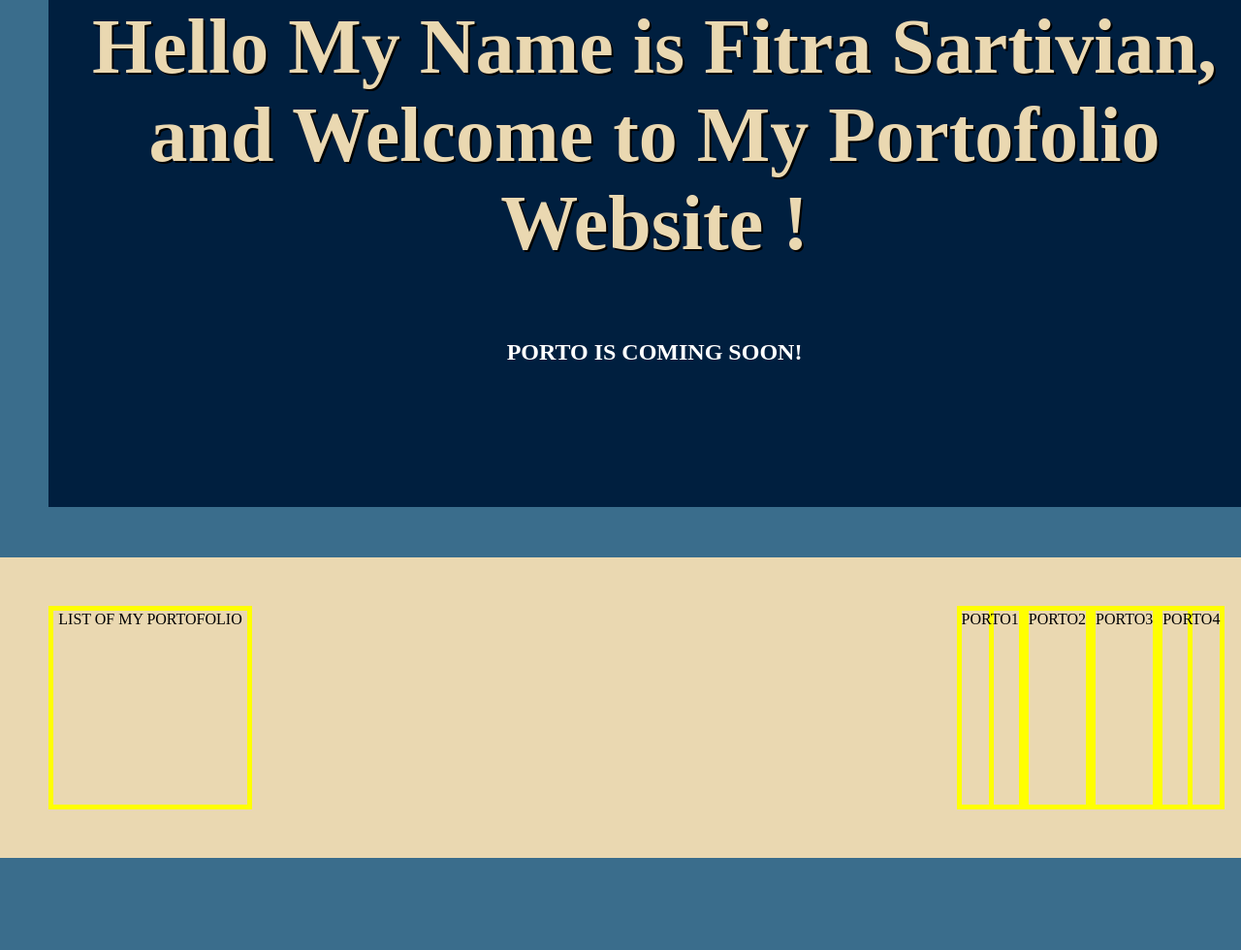
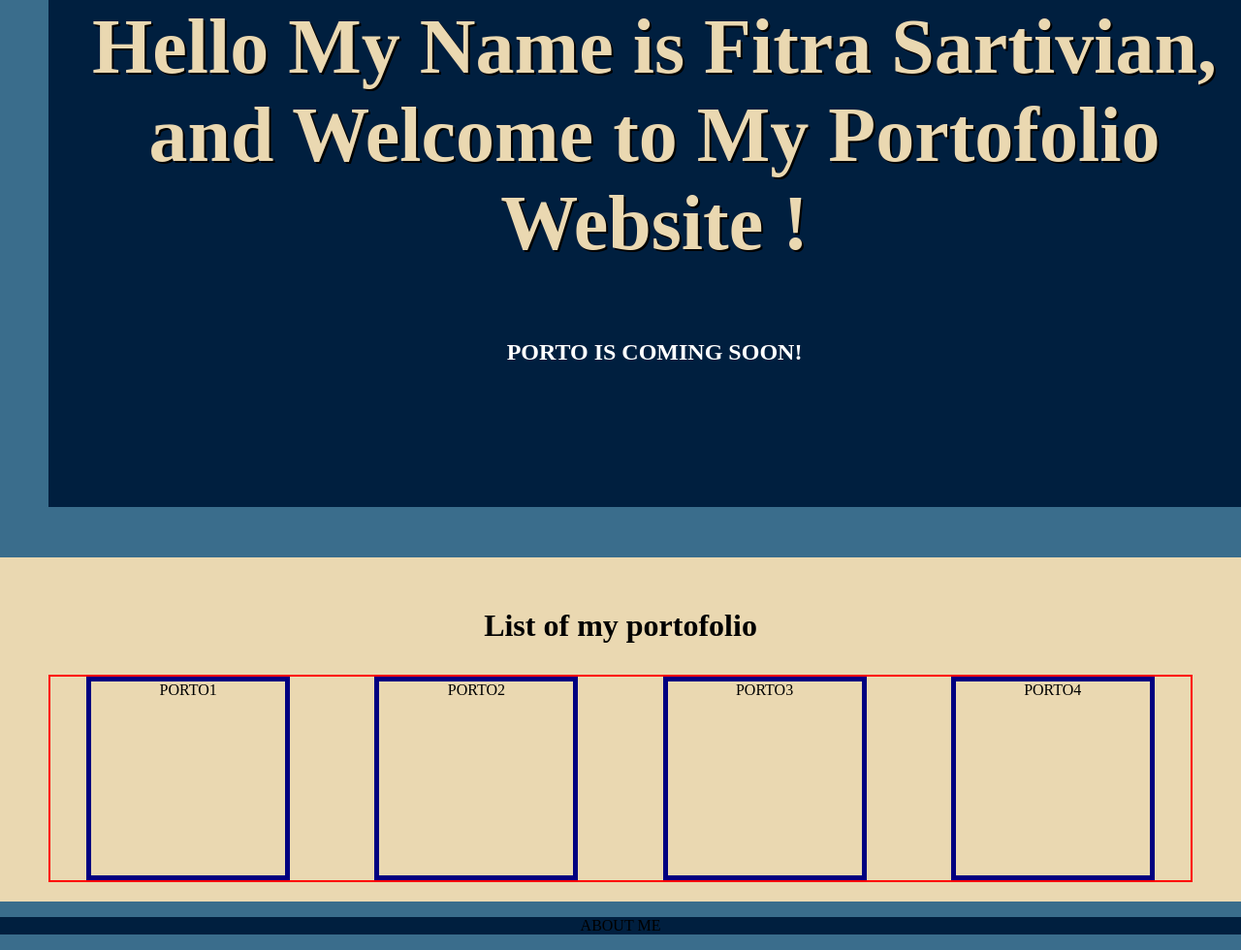
Before and after one commit to sartivian/Porto_Attempt1, a plain HTML site: page index.html in a window 1280 px wide. Shown: the part 297-1277 px from the top of the page at 97% size. Before the commit the page ends 1182 px from the top, so only its background shows below. Drawn offline with Linux system fonts and the light colour scheme.

Commit message:
fix section 2

```diff
--- a/index.html
+++ b/index.html
@@ -30,7 +30,7 @@
         </div>
 
         <div class="section2">
-            <div class="subtitle">LIST OF MY PORTOFOLIO</div>
+            <p>List of my portofolio</p>
             <div class="portocontainer">
                 <div>PORTO1</div>
                 <div>PORTO2</div>
@@ -40,8 +40,8 @@
 
         </div>
 
-        <div class="section">
-
+        <div class="section3">
+            <p>ABOUT ME</p>
         </div>
 
         <div class="footer">
--- a/style.css
+++ b/style.css
@@ -76,22 +76,30 @@ img {
 
 /* Section2 Styling*/
 .section2 {
-    display: flex;
+    padding: 20px 50px;
+    background-color: #EAD8B1;
+}
 
-    justify-content: space-between;
-    align-items: center;
-    padding: 50px;
-    background-color: #EAD8B1;
+.section2 p {
+    font-size: 32px;
+    font-weight: bold;
 }
 
 .portocontainer {
     display: flex;
-    justify-content: center;
+    justify-content: space-evenly;
     align-items: center;
+    gap: 50px;
+    border: 2px solid red;
 }
 
-.section2 div {
+.portocontainer div {
     width: 200px;
     height: 200px;
-    border: 5px solid yellow;
+    border: 5px solid navy;
 }
+
+/* Section3 Styling */
+.section3 {
+    background-color: #001F3F;
+}
```
